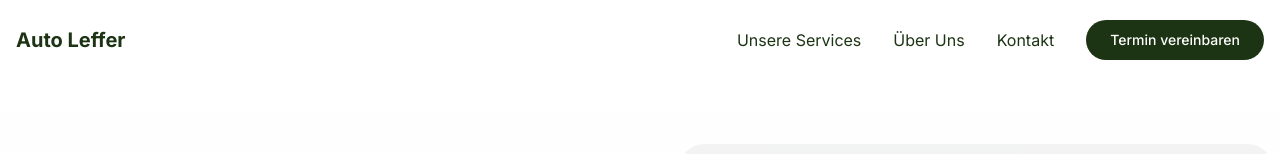
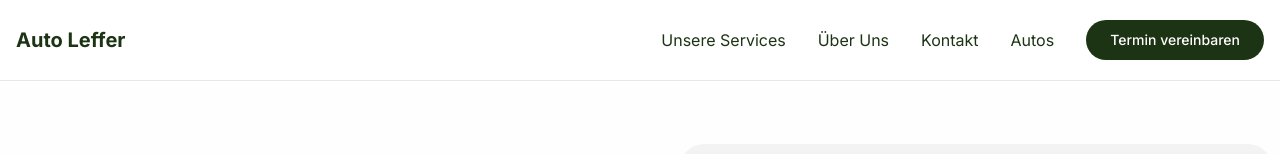
Before and after one commit to Nevoo/auto-leffer, a Next.js app: page / in a window 1280 px wide. Shown: the top 154 px of the page. Built offline with nearby package versions, Linux system fonts and the light colour scheme.

Commit message:
adjusted car link

```diff
--- a/src/components/footer.js
+++ b/src/components/footer.js
@@ -34,12 +34,6 @@ export function Footer() {
               <h4 className="text-lg font-bold text-[#1D3414]">Rechtliches</h4>
               <div className="mt-4 space-y-2 text-sm text-gray-600">
                 <Link
-                  href="/autos"
-                  className="block hover:text-[#1D3414] transition-colors"
-                >
-                  Autos
-                </Link>
-                <Link
                   href="/impressum"
                   className="block hover:text-[#1D3414] transition-colors"
                 >
--- a/src/components/navigation.js
+++ b/src/components/navigation.js
@@ -1,66 +1,80 @@
-'use client'
+"use client";
 
-import { useState } from 'react'
-import { Button } from "@/components/ui/button"
-import { motion, AnimatePresence } from "framer-motion"
-import Link from 'next/link'
-import { usePathname } from 'next/navigation'
-import { useModal } from '@/context/modal-context'
-import { AppointmentModal } from './appointment-modal'
+import { useState } from "react";
+import { Button } from "@/components/ui/button";
+import { motion, AnimatePresence } from "framer-motion";
+import Link from "next/link";
+import { usePathname, useRouter } from "next/navigation";
+import { useModal } from "@/context/modal-context";
+import { AppointmentModal } from "./appointment-modal";
 
 export function Navigation() {
-  const [isMenuOpen, setIsMenuOpen] = useState(false)
-  const { openModal } = useModal()
-  const pathname = usePathname()
-  const isHomePage = pathname === '/'
+  const [isMenuOpen, setIsMenuOpen] = useState(false);
+  const { openModal } = useModal();
+  const pathname = usePathname();
+  const router = useRouter();
+  const isHomePage = pathname === "/";
 
   const scrollToSection = (sectionId) => {
     if (!isHomePage) {
-      window.location.href = `/#${sectionId}`
-      return
+      router.push(`/#${sectionId}`);
+      return;
     }
 
-    const element = document.getElementById(sectionId)
+    const element = document.getElementById(sectionId);
     if (element) {
-      const offset = 80 // Height of the fixed navbar
-      const elementPosition = element.getBoundingClientRect().top
-      const offsetPosition = elementPosition + window.pageYOffset - offset
+      const offset = 80; // Height of the fixed navbar
+      const elementPosition = element.getBoundingClientRect().top;
+      const offsetPosition = elementPosition + window.pageYOffset - offset;
 
       window.scrollTo({
         top: offsetPosition,
-        behavior: 'smooth'
-      })
+        behavior: "smooth",
+      });
     }
-    setIsMenuOpen(false)
+    setIsMenuOpen(false);
+  };
+
+  const handleAppointment = () => {
+    openModal();
+    setIsMenuOpen(false);
+  };
+
+  const navItems = [
+    { id: "services", label: "Unsere Services" },
+    { id: "about", label: "Über Uns" },
+    { id: "contact", label: "Kontakt" },
+    { id: "cars", label: "Autos", href: "/autos" },
+  ];
+
+  const handleNavClick = (item) => {
+    if (item.href) {
+      router.push(item.href);
+      setIsMenuOpen(false);
+      return;
     }
 
-  const handleAppointment = () => {
-    openModal()
-    setIsMenuOpen(false)
-  }
-
-  const navItems = [
-    { id: 'services', label: 'Unsere Services' },
-    { id: 'about', label: 'Über Uns' },
-    { id: 'contact', label: 'Kontakt' },
-  ]
+    scrollToSection(item.id);
+  };
 
   return (
     <>
-      <nav className="fixed left-0 right-0 top-0 z-50 bg-white/80 backdrop-blur-md">
+      <header className="fixed left-0 right-0 top-0 z-50 border-b border-gray-200 bg-white/80 backdrop-blur-md">
         <div className="container mx-auto px-4">
           <div className="flex h-20 items-center justify-between">
             {/* Logo */}
-            <Link href="/" className="text-xl font-bold text-[#1D3414] hover:text-[#1D3414]/80 transition-colors">
+            <Link
+              href="/"
+              className="text-xl font-bold text-[#1D3414] hover:text-[#1D3414]/80 transition-colors"
+            >
               Auto Leffer
             </Link>
 
-            {/* Desktop Navigation */}
-            <div className="hidden md:flex md:items-center md:space-x-8">
+            <nav className="hidden space-x-8 md:flex">
               {navItems.map((item) => (
                 <button
                   key={item.id}
-                  onClick={() => scrollToSection(item.id)}
+                  onClick={() => handleNavClick(item)}
                   className="text-[#1D3414] transition-colors hover:text-[#9DE150]"
                 >
                   {item.label}
@@ -72,9 +86,9 @@ export function Navigation() {
               >
                 Termin vereinbaren
               </Button>
-            </div>
+            </nav>
 
-            {/* Mobile Menu Button */}
+            {/* Mobile menu button */}
             <button
               className="rounded-lg p-2 text-[#1D3414] hover:bg-[#1D3414]/5 md:hidden"
               onClick={() => setIsMenuOpen(!isMenuOpen)}
@@ -102,22 +116,21 @@ export function Navigation() {
                 )}
               </svg>
             </button>
-          </div>
 
-          {/* Mobile Menu */}
+            {/* Mobile menu */}
             <AnimatePresence>
               {isMenuOpen && (
                 <motion.div
                   initial={{ opacity: 0, height: 0 }}
-                animate={{ opacity: 1, height: 'auto' }}
+                  animate={{ opacity: 1, height: "auto" }}
                   exit={{ opacity: 0, height: 0 }}
                   className="border-t border-gray-200 md:hidden"
                 >
-                <div className="space-y-4 py-4">
+                  <div className="space-y-1 pb-3 pt-2">
                     {navItems.map((item) => (
                       <button
                         key={item.id}
-                      onClick={() => scrollToSection(item.id)}
+                        onClick={() => handleNavClick(item)}
                         className="block w-full px-4 py-2 text-left text-[#1D3414] transition-colors hover:bg-[#1D3414]/5"
                       >
                         {item.label}
@@ -136,9 +149,10 @@ export function Navigation() {
               )}
             </AnimatePresence>
           </div>
-      </nav>
+        </div>
+      </header>
 
       <AppointmentModal />
     </>
-  )
+  );
 }
```
Lines whose indentation alone changed are shown as unchanged.
